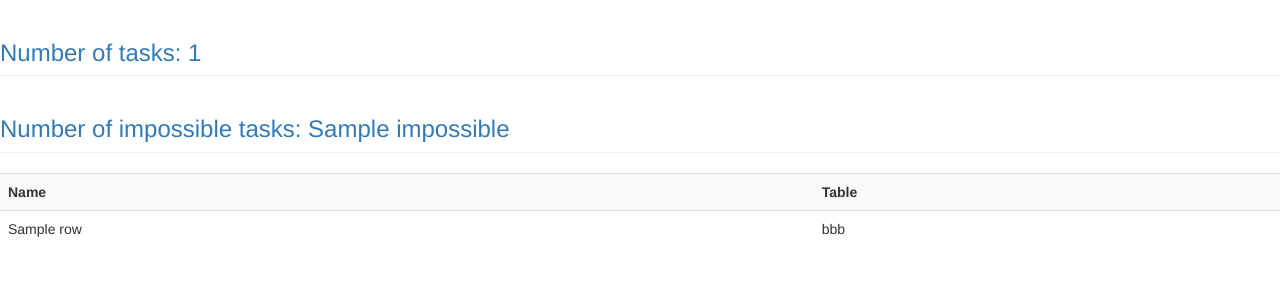
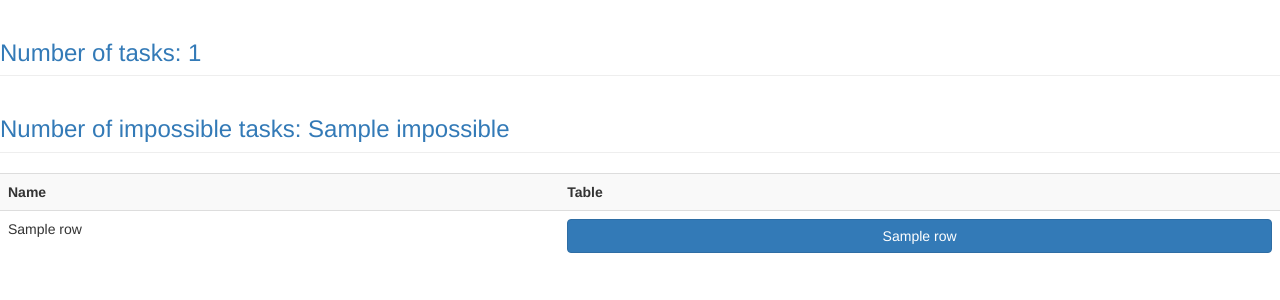
Before and after one commit to yaelhadad/FinalProject, a Flask app: template Code/templates/tasks_assigned.html in a window 1280 px wide. Shown: the top 300 px of the page. Run offline with Flask 2, Linux system fonts and the light colour scheme; the template is opened without the code that fills it: most values are stand-ins (such as "Sample title", 1, 10 or a date in 2020); parts of the project's set-up code (start-up, migrations or seed data) failed here and were passed over; some libraries are stand-ins or nearby versions.

Commit message:
each worker has its own page of tasks

```diff
--- a/Code/templates/tasks_assigned.html
+++ b/Code/templates/tasks_assigned.html
@@ -1,5 +1,4 @@
 <!DOCTYPE html>
-<html lang="en">
 <head>
     <title>Number of tasks</title>
     <link rel="stylesheet" href="{{url_for('static',filename='css/bootstrap.min.css')}}">
@@ -17,10 +16,13 @@
     {% for row in data %}
     <tr>
         <td>{{ row.Name }}</td>
-                        <td>bbb</td>
-<!--                     <td><a href="{{url_for('view_tasks_for_worker', Name = row.name)}}" class="btn btn-primary btn-block"></a></td>-->
+        <td><a href="{{url_for('view_tasks_for_worker', WorkerName = row.Name )}}" class="btn btn-primary btn-block">{{ row.Name }}</a></td>
     </tr>
     {% endfor %}
 </table>
 <body>
-</html>
+<script>
+    $(document).ready(function(){
+        $(".alert").hide(4000);
+    });
+</script>
```
Lines whose indentation alone changed are shown as unchanged.
